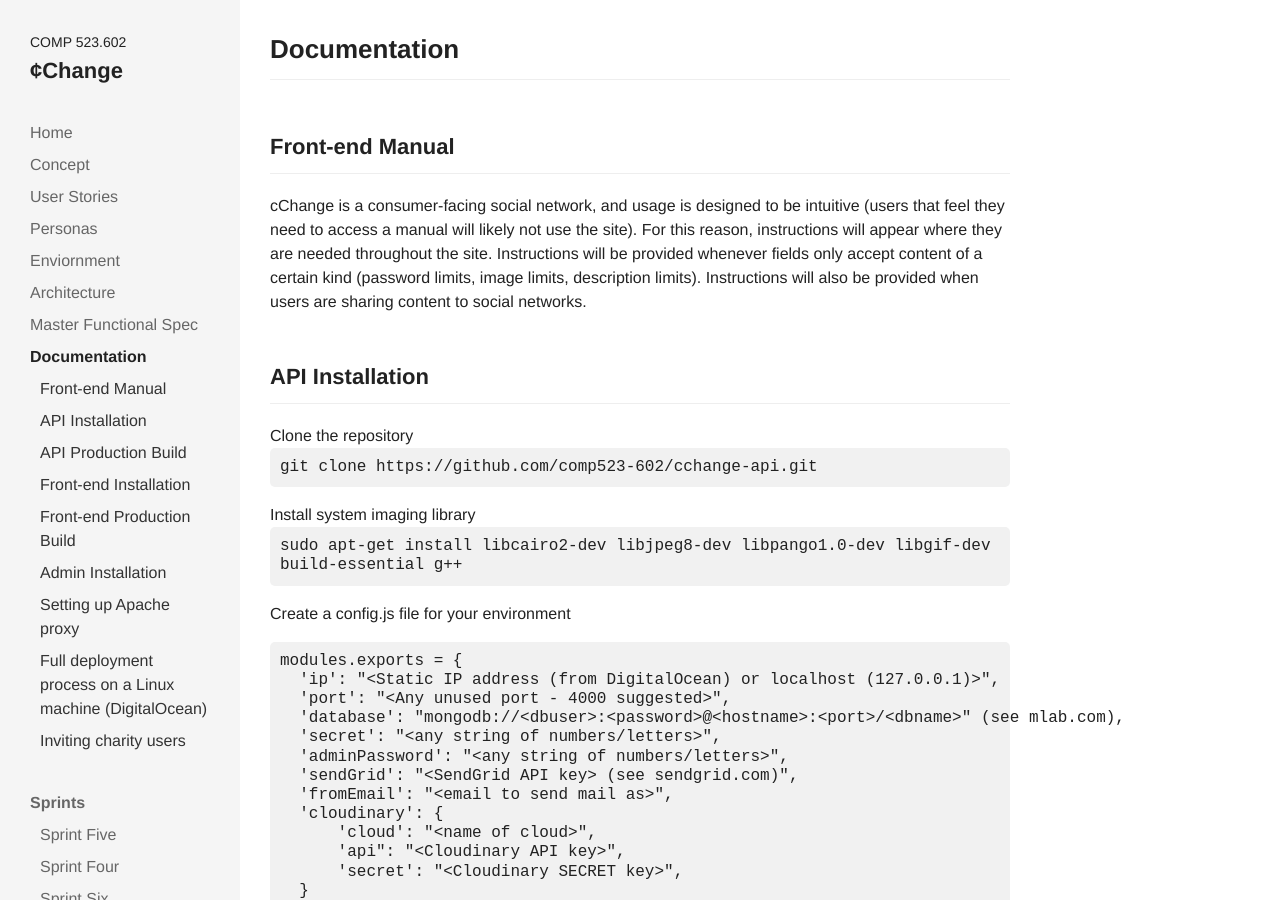
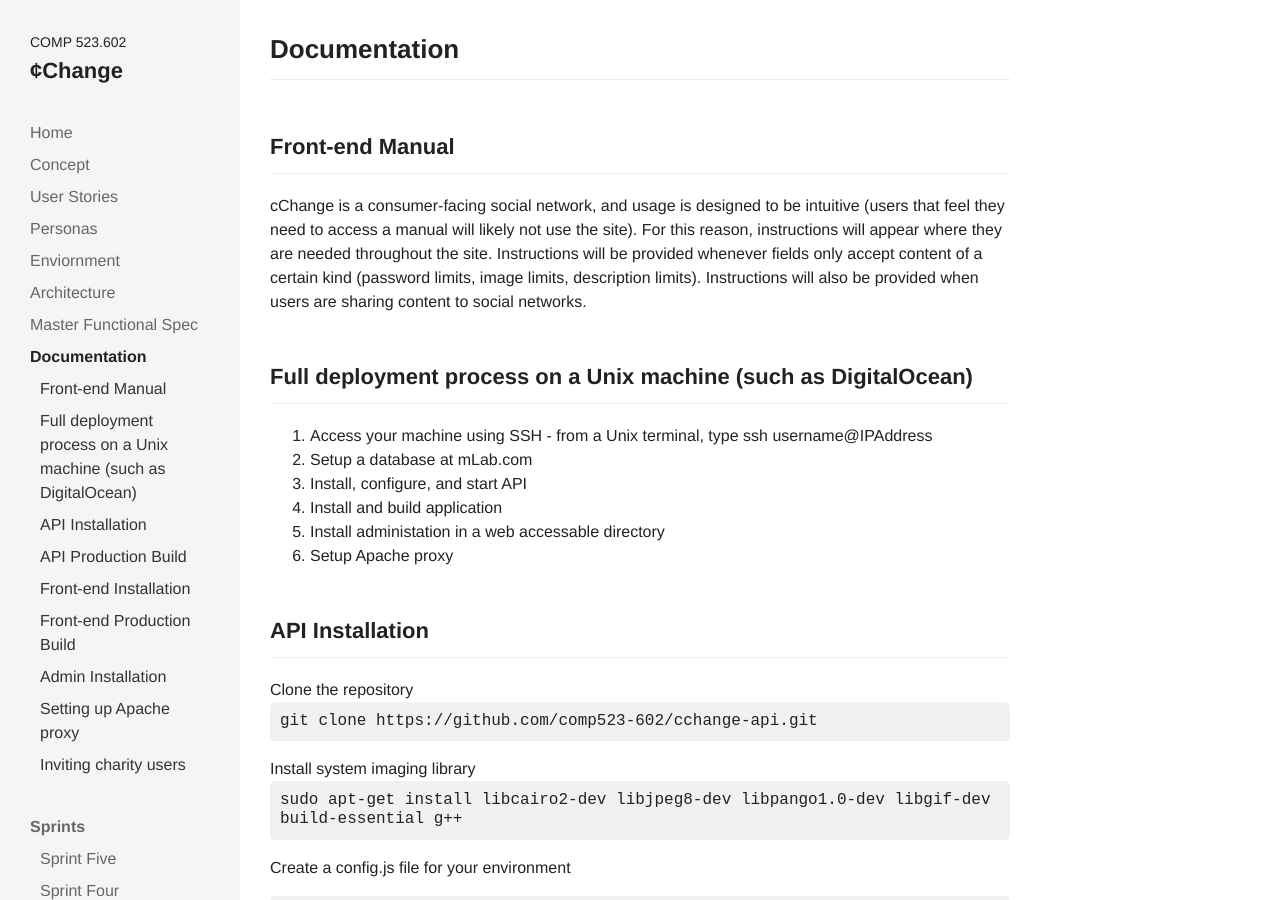
Before and after one commit to comp523-602/cchange-project, a Jekyll site: the page built from documentation.markdown, in a window 1280 px wide and 900 px high. Built offline with Jekyll 4.4.1, drawn with Linux system fonts in a browser that asks for light colours; nearby versions of some CDN libraries; our own code applies the rules of GitHub Pages for plain Markdown files; some of the changed text lies outside the part shown.

Commit message:
Updated Documentation

```diff
--- a/documentation.markdown
+++ b/documentation.markdown
@@ -7,6 +7,15 @@ position: 7
 ## Front-end Manual
 
 cChange is a consumer-facing social network, and usage is designed to be intuitive (users that feel they need to access a manual will likely not use the site). For this reason, instructions will appear where they are needed throughout the site. Instructions will be provided whenever fields only accept content of a certain kind (password limits, image limits, description limits). Instructions will also be provided when users are sharing content to social networks.
+
+## Full deployment process on a Unix machine (such as DigitalOcean)
+
+1. Access your machine using SSH - from a Unix terminal, type ssh username@IPAddress
+2. Setup a database at mLab.com
+2. Install, configure, and start API
+3. Install and build application
+4. Install administation in a web accessable directory
+5. Setup Apache proxy
 
 ## API Installation
 
@@ -132,15 +141,6 @@ Enable site (replace your-domain.com)
 Restart apache
 `sudo service apache2 restart`
 
-## Full deployment process on a Linux machine (DigitalOcean)
-
-1. Access your machine using SSH - from a Unix terminal, type ssh username@IPAddress
-2. Setup a database at mLab.com
-2. Install, configure, and start API
-3. Install and build application
-4. Install administation in a web accessable directory
-5. Setup Apache proxy
-
 ## Inviting charity users
 
 1. Visit (admin.cchange.ga)[http://admin.cchange.ga/]
```
